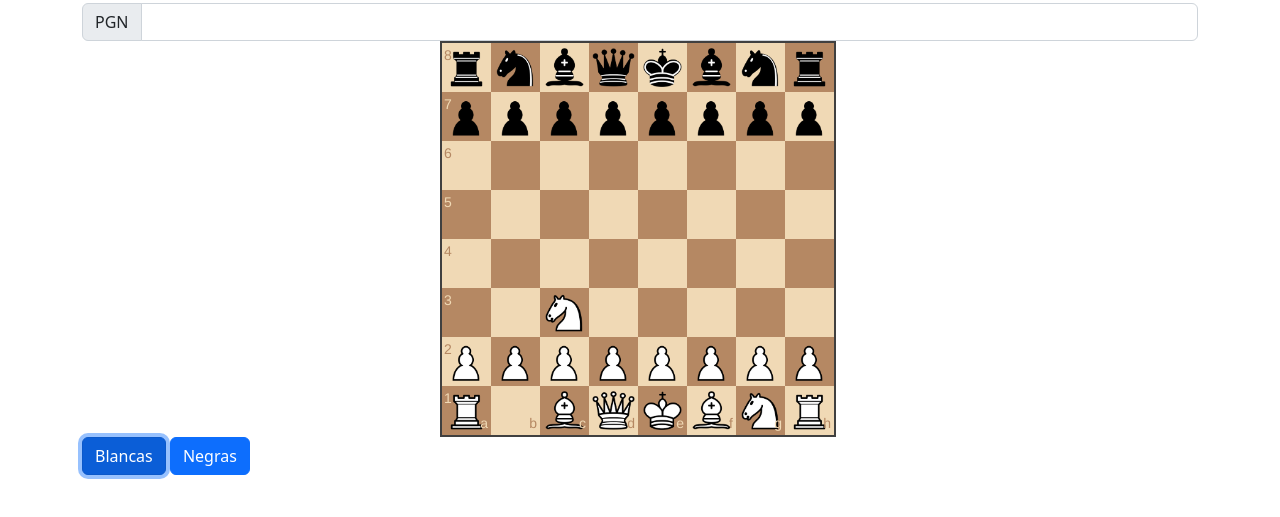
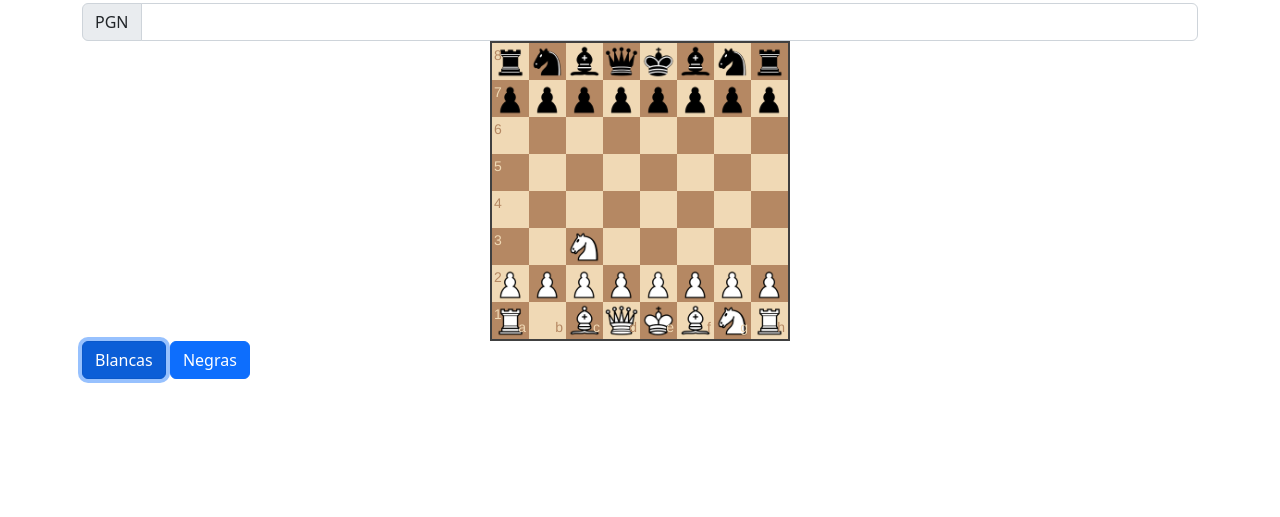
Before and after one commit to DeybisMelendez/NicaraoChessJS, a plain HTML site: page index.html in a window 1280 px wide. Both pictures are taken after a click on the button "Blancas". Shown: the part 93-610 px from the top of the page. Drawn offline with nearby package versions, Linux system fonts and the light colour scheme.

Commit message:
diferencia entre evaluacion MG y EG y otros

```diff
--- a/index.html
+++ b/index.html
@@ -19,7 +19,7 @@
                     <span class="input-group-text" id="basic-addon1">PGN</span>
                     <input id="pgn" type="text" class="form-control"></input>
                 </div>
-                <div id="board" style="width: 400px" class="mx-auto"></div>
+                <div id="board" style="width: 300px" class="mx-auto"></div>
                 <button type="button" id="white" class="btn btn-primary">Blancas</button>
                 <button type="button" id="black" class="btn btn-primary">Negras</button>
 
--- a/js/index.js
+++ b/js/index.js
@@ -56,7 +56,7 @@ function playblack() {
 }
 
 var gameturn = -1
-var gamedepth = 5
+var gamedepth = 3
 
 function nicaraoMove(turn, depth) {
     var bestmove = nicarao(game,depth,turn)
--- a/js/nicarao.js
+++ b/js/nicarao.js
@@ -13,24 +13,12 @@ const MVV_LVA = { //Most Valuable Victim - Least Valuable Aggressor
     p : {k:100,q:110,r:120,b:130,n:140,p:150},
     none : {k:10,q:20,r:30,b:40,n:50,p:60}
 }
-const PIECE_VALUE = {p : 100,n : 320,b : 330,r : 500,q : 900}
 const MAX_PLY = 64
 const LMR = {fullDepthMove : 1}
 const NULLMOVE = {R:1}
 const ASPIRATION_WINDOW = 50
 const PIECE = ["wp","wn","wb","wr","wq","wk","bp","bn","bb","br","bq","bk"]
 const HASH_F = {EXACT:0,ALPHA:1,BETA:2}
-
-function tagHASHE(key=0,depth=0,flag=0,score=0,move="",hashKey=0) {
-    return {
-        key: key,
-        depth: depth,
-        flag: flag,
-        score: score,
-        move: move,
-        hashKey: hashKey
-    }
-}
 
 const NO_HASH_ENTRY = 100000
 // 16Mb default hash table size
@@ -154,7 +142,8 @@ function setSearchInfo(fen) {
         ply : 0,
         killerMoves : killerMoves, //2x64 bidimensional
         historyMoves : {"1":historyMoves,"-1":historyMoves.slice()}, //12x64 bidimensional
-        material : valueMaterial(fen),
+        materialMG : 0,
+        materialEG : 0,
         nodes : 0,
         //Triangular PV-Table
         pvLength : new Array(MAX_PLY),
@@ -164,6 +153,7 @@ function setSearchInfo(fen) {
         scorePV : false,
         phase : "",
     }
+    valueMaterial(fen)
 }
 
 function storeKillerMove(move) {
@@ -295,7 +285,6 @@ function negamax(game, depth, color, alpha, beta) {
     var hashFlag = HASH_F.ALPHA
     var score = readHashEntry(generateHashKey(game),alpha,beta,depth)
     if (score != NO_HASH_ENTRY) {
-        //console.log(score)
         return score
     }
     if (depth == 0 || game.game_over() || searchInfo.ply > MAX_PLY-1) {
@@ -352,39 +341,36 @@ function negamax(game, depth, color, alpha, beta) {
 function make(game, move, color) {
     game.move(move.san)
     searchInfo.ply++
-    searchInfo.material -= adjustMaterial(move,color)
+    adjustMaterial(move,color, true)
     searchInfo.nodes++
 }
 
 function unmake(game, move,color) {
     searchInfo.ply--
-    searchInfo.material += adjustMaterial(move,color)
+    adjustMaterial(move,color, false)
     game.undo()
 }
 
 function evaluate(game, color) {
     var evaluate = 0
     var pieceList = [].concat(...game.board()).filter(piece => piece != null)
-    evaluate += searchInfo.material
     // Game Phase
     var phase = "mg"
     var minorPieces = pieceList.filter(piece => piece.type == "n" || piece.type == "b" || piece.type == "r")
     var queensCount = pieceList.filter(piece => piece.type == "q").length
-    if ( queensCount == 0 || minorPieces.length <= 4 && queensCount > 0) {
+    if (queensCount == 0 || minorPieces.length <= 4 && queensCount > 0) {
         phase = "eg"
+        evaluate += searchInfo.materialEG
+    } else {
+        evaluate += searchInfo.materialMG
     }
-    if (phase == "mg") {
-        evaluate += pstBonus("mg", pieceList)
-    } else {
-        evaluate += pstBonus("eg", pieceList)
-    }
+    evaluate += pstBonus(phase, pieceList)
     searchInfo.phase = phase
     if (game.in_checkmate()) {
         if (game.turn() == "w") {
-            return -5000 + searchInfo.ply
-        } else {
             return 5000 - searchInfo.ply
         }
+        return -5000 + searchInfo.ply
     } else if(game.in_draw() || game.in_stalemate() || game.in_threefold_repetition()) {
         return 0
     }
@@ -392,59 +378,84 @@ function evaluate(game, color) {
     return evaluate * color
 }
 
-function mobility(game) {
+/*function mobility(game) {
     var white = new Chess(game.fen().replace(" b ", " w ")).moves().length
     var black = new Chess(game.fen().replace(" w ", " b ")).moves().length
     return (white-black) * 5
-}
+}*/
 
-function adjustMaterial(move, color) {
-    var value = 0
+function adjustMaterial(move, color, add) {
     if (move.captured != null) {
-        value -= PIECE_VALUE[move.captured.toLowerCase()] * color
+        if (add) {
+            searchInfo.materialMG += PST.pieceValueMG[move.captured] * color
+            searchInfo.materialEG += PST.pieceValueEG[move.captured] * color
+        } else {
+            searchInfo.materialMG -= PST.pieceValueMG[move.captured] * color
+            searchInfo.materialEG -= PST.pieceValueEG[move.captured] * color
+        }
+
+        //value -= PIECE_VALUE[move.captured.toLowerCase()] * color
     }
     if (move.promotion != null) {
-        value += (PIECE_VALUE[move.promotion.toLowerCase()] - PIECE_VALUE.p) * color
+        if (add) {
+            searchInfo.materialEG += (PST.pieceValueEG[move.promotion] - PST.pieceValueEG.p) * color
+            searchInfo.materialMG += (PST.pieceValueMG[move.promotion] - PST.pieceValueMG.p) * color
+        } else {
+            searchInfo.materialEG -= (PST.pieceValueEG[move.promotion] - PST.pieceValueEG.p) * color
+            searchInfo.materialMG -= (PST.pieceValueMG[move.promotion] - PST.pieceValueMG.p) * color
+        }
+
+        //value += (PIECE_VALUE[move.promotion.toLowerCase()] - PIECE_VALUE.p) * color
     }
-    return value
 }
 
 function valueMaterial(fen) {
-    var material = 0
+    searchInfo.materialEG = 0
+    searchInfo.materialMG = 0
     for (var i = 0; i < fen.length; i++) {
         switch (fen[i]) {
             case "P":
-                material += PIECE_VALUE.p
+                searchInfo.materialMG += PST.pieceValueMG.p
+                searchInfo.materialEG += PST.pieceValueEG.p
                 break
             case "N":
-                material += PIECE_VALUE.n
+                searchInfo.materialMG += PST.pieceValueMG.n
+                searchInfo.materialEG += PST.pieceValueEG.n
                 break
             case "B":
-                material += PIECE_VALUE.b
+                searchInfo.materialMG += PST.pieceValueMG.b
+                searchInfo.materialEG += PST.pieceValueEG.b
                 break
             case "R":
-                material += PIECE_VALUE.r
+                searchInfo.materialMG += PST.pieceValueMG.r
+                searchInfo.materialEG += PST.pieceValueEG.r
                 break
             case "Q":
-                material += PIECE_VALUE.q
+                searchInfo.materialMG += PST.pieceValueMG.q
+                searchInfo.materialEG += PST.pieceValueEG.q
                 break
             case "p":
-                material -= PIECE_VALUE.p
+                searchInfo.materialMG -= PST.pieceValueMG.p
+                searchInfo.materialEG -= PST.pieceValueEG.p
                 break
             case "n":
-                material -= PIECE_VALUE.n
+                searchInfo.materialMG -= PST.pieceValueMG.n
+                searchInfo.materialEG -= PST.pieceValueEG.n
                 break
             case "b":
-                material -= PIECE_VALUE.b
+                searchInfo.materialMG -= PST.pieceValueMG.b
+                searchInfo.materialEG -= PST.pieceValueEG.b
                 break
             case "r":
-                material -= PIECE_VALUE.r
+                searchInfo.materialMG -= PST.pieceValueMG.r
+                searchInfo.materialEG -= PST.pieceValueEG.r
                 break
             case "q":
-                material -= PIECE_VALUE.q
+                searchInfo.materialMG -= PST.pieceValueMG.q
+                searchInfo.materialEG -= PST.pieceValueEG.q
                 break
             case " ":
-                return material
+                return
         }
     }
 }
@@ -470,6 +481,7 @@ export function nicarao(game,depth,color) {
     console.time("time")
     var fen = game.fen()
     setSearchInfo(fen)
+    initHashTable()
     //Iterative Deepening + Aspiration Windows
     var score = 0
     var bestmove = ""
@@ -477,6 +489,7 @@ export function nicarao(game,depth,color) {
     var alpha = -infinity
     var beta = infinity
     for (var currentDepth=1;currentDepth <= depth;currentDepth++){
+        valueMaterial(fen)
         searchInfo.followPV = true
         score = negamax(game,currentDepth,color,alpha, beta)
         if (score <= alpha || score >= beta) {
@@ -488,7 +501,7 @@ export function nicarao(game,depth,color) {
         console.log("cp:",score,
             "depth:",currentDepth,
             "nodes:", searchInfo.nodes,
-            "material:", searchInfo.material,
+            "material:", searchInfo.materialMG,searchInfo.materialEG,
             "phase", searchInfo.phase,
             "pv:", searchInfo.pvTable[0].filter(move=>move!=null),
         )
--- a/js/pieceSquareTable.js
+++ b/js/pieceSquareTable.js
@@ -41,14 +41,14 @@ var rookMG = [
  -5,  0,  0,  0,  0,  0,  0, -5,
  -5,  0,  0,  0,  0,  0,  0, -5,
  -5,  0,  0,  0,  0,  0,  0, -5,
-  0,  5, 10, 15, 15,  5, 10,  0
+  0,  5, 10, 15, 15, 10,  5,  0
 ]
 
 var queenMG = [
 -20,-10,-10, -5, -5,-10,-10,-20,
 -10,  0,  0,  0,  0,  0,  0,-10,
 -10,  0,  5,  5,  5,  5,  0,-10,
- -5,  0,  5,  5,  5,  5,  0, -5,
+ -5,  0,  5,  5,  5,  5,  0,  0,
   0,  0,  5,  5,  5,  5,  0, -5,
 -10,  5,  5,  5,  5,  5,  0,-10,
 -10,  0,  5,  0,  0,  0,  0,-10,
@@ -63,7 +63,7 @@ var kingMG = [
 -20,-30,-30,-40,-40,-30,-30,-20,
 -10,-20,-20,-20,-20,-20,-20,-10,
  20, 20,  0,  0,  0,  0, 20, 20,
- 20, 30, 10,  0,  0, 10, 30, 20
+ 20, 30, 15,  0,  0, 15, 30, 20
 ]
 
 var kingEG = [
@@ -89,6 +89,8 @@ export const PST = {
         "a1", "b1", "c1", "d1", "e1", "f1", "g1", "h1",
     ],
     piece : ["k", "p", "n","b", "r", "q"],
+    pieceValueMG : {p:100,n:320,b:330,r:500,q:900},
+    pieceValueEG : {p:120,n:300,b:350,r:550,q:900},
     mg : {
         w : {
             p : pawnMG,
```
Also changed, not shown: 2 other files.
